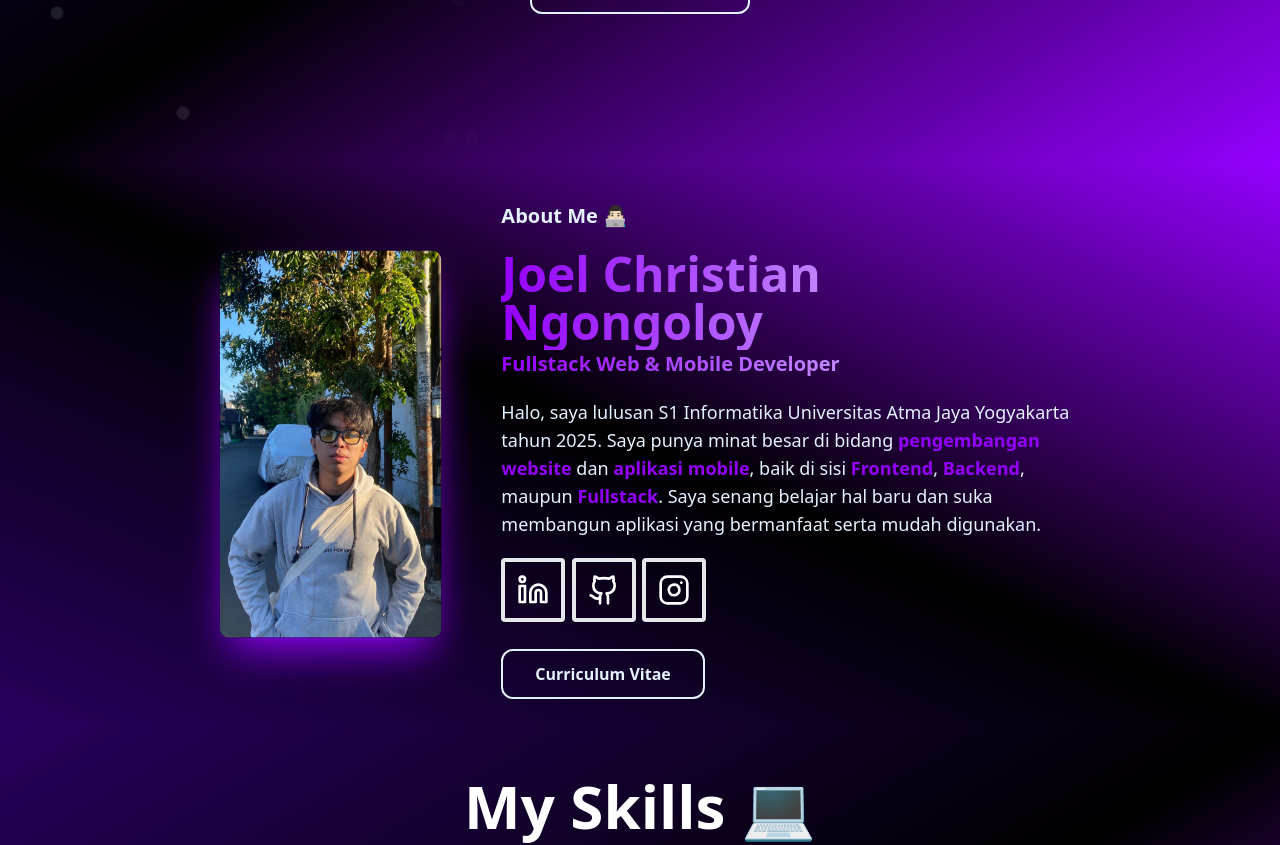
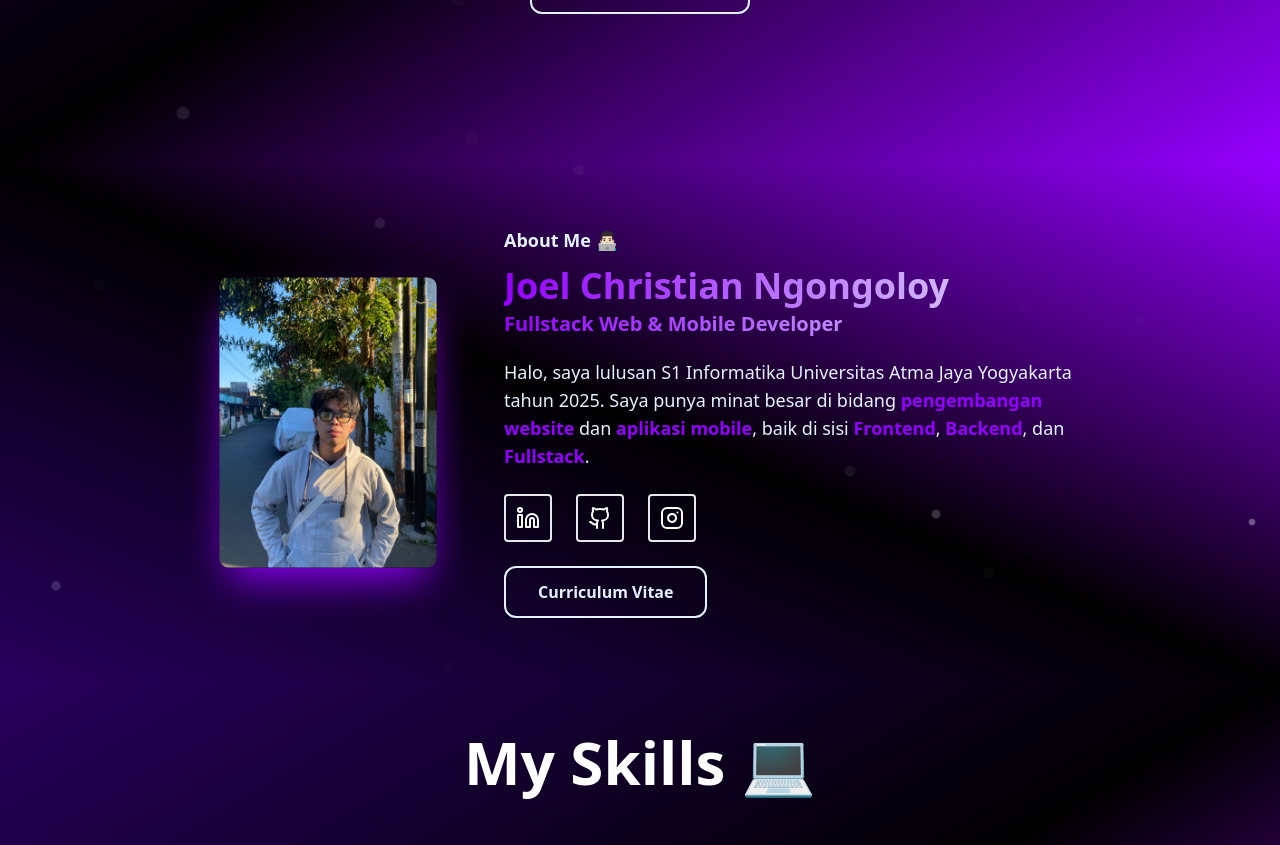
Before and after one commit to JoelChristianNgongoloy/PORTO_JOEL, a Next.js app: page / in a window 1280 px wide. Shown: the part 638-1483 px from the top of the page. Built offline with nearby package versions, Linux system fonts and the light colour scheme.

Commit message:
four commit

```diff
--- a/components/about.tsx
+++ b/components/about.tsx
@@ -17,14 +17,15 @@ export default function About() {
     }));
     setStars(generatedStars);
   }, []);
+
   return (
-    <>
-      <div className="w-full h-auto px-48 py-10 overflow-hidden bg-gradient-to-tr from-neonDarkPurple via-black to-neonPurple">
-        <div className="absolute inset-0 overflow-hidden">
+    <div className="relative w-full h-auto px-6 sm:px-12 md:px-20 lg:px-48 py-12 sm:py-16 overflow-hidden bg-gradient-to-tr from-neonDarkPurple via-black to-neonPurple">
+      {/* 🌟 Bintang latar */}
+      <div className="absolute inset-0 overflow-hidden pointer-events-none">
         {stars.map((star, i) => (
           <span
             key={i}
-              className="absolute w-2 h-2 bg-neonSky rounded-full opacity-30 animate-ping"
+            className="absolute w-1.5 h-1.5 bg-neonSky rounded-full opacity-40 animate-ping"
             style={{
               top: star.top,
               left: star.left,
@@ -34,31 +35,39 @@ export default function About() {
           ></span>
         ))}
       </div>
-        <div className="grid grid-cols-1 gap-4 lg:grid-cols-3 lg:gap-8">
+
+      {/* 📦 Grid utama */}
+      <div className="relative grid grid-cols-1 lg:grid-cols-3 gap-10 items-center z-10">
+        {/* Foto profil */}
         <motion.div
           initial={{ scale: 0.8, opacity: 0 }}
           whileInView={{ opacity: 1, y: 0 }}
           transition={{ duration: 1 }}
           viewport={{ once: true, amount: 0.3 }}
-            className="h-auto rounded-xl shadow-2xl shadow-neonPurple overflow-hidden"
+          className="flex justify-center lg:justify-start"
         >
           <img
             src="/joel.jpeg"
             alt="Foto Profil"
-              className="w-full h-full object-cover"
+            className="w-40 h-40 sm:w-56 sm:h-56 lg:w-full lg:h-auto rounded-xl object-cover shadow-2xl shadow-neonPurple"
           />
         </motion.div>
-          <div className="h-auto rounded lg:col-span-2">
-            <h1 className="text-xl font-semibold text-neonSky pb-5">
+
+        {/* Teks dan konten */}
+        <div className="lg:col-span-2 text-center lg:text-left">
+          <h1 className="text-base sm:text-lg font-semibold text-neonSky pb-3">
             About Me 👨🏻‍💻
           </h1>
-            <h1 className="text-5xl font-semibold bg-gradient-to-r from-neonPurple to-neonSky bg-clip-text text-transparent pb-1">
+
+          <h2 className="text-2xl sm:text-3xl md:text-4xl font-semibold bg-gradient-to-r from-neonPurple to-neonSky bg-clip-text text-transparent pb-1">
             Joel Christian Ngongoloy
-            </h1>
-            <h1 className="text-xl font-semibold bg-gradient-to-r from-neonPurple to-neonSky bg-clip-text text-transparent pb-5">
+          </h2>
+
+          <h3 className="text-base sm:text-lg md:text-xl font-semibold bg-gradient-to-r from-neonPurple to-neonSky bg-clip-text text-transparent pb-5">
             Fullstack Web & Mobile Developer
-            </h1>
-            <h1 className="text-lg font-normal text-neonSky pb-5">
+          </h3>
+
+          <p className="text-sm sm:text-base md:text-lg font-normal text-neonSky pb-6 leading-relaxed">
             Halo, saya lulusan S1 Informatika Universitas Atma Jaya Yogyakarta
             tahun 2025. Saya punya minat besar di bidang{" "}
             <span className="font-semibold text-neonPurple">
@@ -70,48 +79,47 @@ export default function About() {
             </span>
             , baik di sisi{" "}
             <span className="font-semibold text-neonPurple">Frontend</span>,{" "}
-              <span className="font-semibold text-neonPurple">Backend</span>,
-              maupun{" "}
-              <span className="font-semibold text-neonPurple">Fullstack</span>.{" "}
-              Saya senang belajar hal baru dan suka membangun aplikasi yang
-              bermanfaat serta mudah digunakan.
-            </h1>
-            <div className="w-1/3 pb-5">
-              <div className="grid grid-cols-1 gap-4 lg:grid-cols-3 lg:gap-4">
+            <span className="font-semibold text-neonPurple">Backend</span>, dan{" "}
+            <span className="font-semibold text-neonPurple">Fullstack</span>.
+          </p>
+
+          {/* 🌐 Ikon sosial */}
+          <div className="flex justify-center lg:justify-start gap-4 sm:gap-6 pb-6 flex-wrap">
             <a
               href="https://www.linkedin.com/in/joel-christian-ngongoloy-21b194274"
               target="_blank"
               rel="noopener noreferrer"
-                  className="h-16 w-16 rounded bg-transparent border-4 flex items-center justify-center hover:border-cyan-500"
+              className="h-10 w-10 sm:h-12 sm:w-12 rounded border-2 flex items-center justify-center hover:border-cyan-500 transition"
             >
-                  <Linkedin className="text-white w-8 h-8 hover:text-cyan-500" />
+              <Linkedin className="text-white w-5 h-5 sm:w-6 sm:h-6 hover:text-cyan-500" />
             </a>
 
             <a
               href="https://github.com/JoelChristianNgongoloy"
               target="_blank"
               rel="noopener noreferrer"
-                  className="h-16 w-16 rounded bg-transparent border-4 flex items-center justify-center hover:border-gray-700"
+              className="h-10 w-10 sm:h-12 sm:w-12 rounded border-2 flex items-center justify-center hover:border-gray-700 transition"
             >
-                  <Github className="text-white w-8 h-8 hover:text-gray-700" />
+              <Github className="text-white w-5 h-5 sm:w-6 sm:h-6 hover:text-gray-700" />
             </a>
 
             <a
               href="https://www.instagram.com/joelchristiaaan/"
               target="_blank"
               rel="noopener noreferrer"
-                  className="h-16 w-16 rounded bg-transparent border-4 flex items-center justify-center hover:border-pink-500"
+              className="h-10 w-10 sm:h-12 sm:w-12 rounded border-2 flex items-center justify-center hover:border-pink-500 transition"
             >
-                  <Instagram className="text-white w-8 h-8 hover:text-pink-500" />
+              <Instagram className="text-white w-5 h-5 sm:w-6 sm:h-6 hover:text-pink-500" />
             </a>
           </div>
-            </div>
-            <div className="mt-5">
+
+          {/* 📄 Tombol CV */}
+          <div className="flex justify-center lg:justify-start">
             <a
               href="/CV - Joel Christian Ngongoloy.pdf"
               target="_blank"
               rel="noopener noreferrer"
-                className="px-8 py-3 bg-transparent border-2 rounded-xl border-neonSky text-neonSky font-semibold hover:bg-neonPurple hover:shadow-lg hover:shadow-neonPurple transition"
+              className="px-5 sm:px-8 py-2 sm:py-3 bg-transparent border-2 rounded-xl border-neonSky text-neonSky font-semibold hover:bg-neonPurple hover:shadow-lg hover:shadow-neonPurple transition"
             >
               Curriculum Vitae
             </a>
@@ -119,6 +127,5 @@ export default function About() {
         </div>
       </div>
     </div>
-    </>
   );
 }
```
Also changed, not shown: app/layout.tsx (+3 -0 lines). Lines whose indentation alone changed are shown as unchanged.
